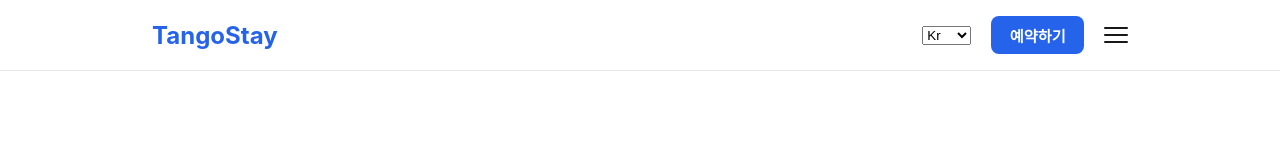
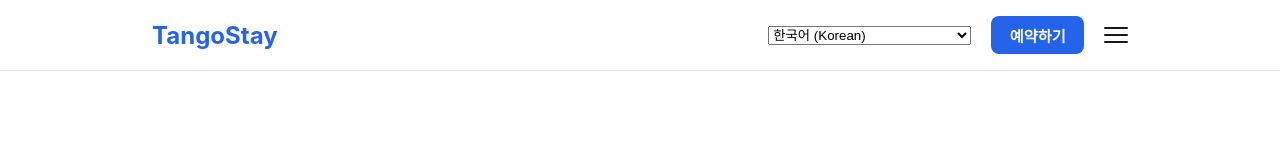
Before and after one commit to stonehong1-ops/tango-stay, a Next.js app: page / in a window 1280 px wide. Shown: the top 144 px of the page. Built offline with nearby package versions, Linux system fonts and the light colour scheme; no server answers; the database is empty.

Commit message:
style: expand language labels in header

```diff
--- a/src/components/layout/Header.tsx
+++ b/src/components/layout/Header.tsx
@@ -29,16 +29,16 @@ export default function Header() {
             }}
             className={styles.langSelect}
           >
-            <option value="ko">Kr</option>
-            <option value="en">En</option>
-            <option value="ja">Jp</option>
-            <option value="zh-CN">简中</option>
-            <option value="zh-TW">繁中</option>
-            <option value="es">Es</option>
-            <option value="vi">Vi</option>
-            <option value="it">It</option>
-            <option value="fr">Fr</option>
-            <option value="tr">Tr</option>
+            <option value="ko">한국어 (Korean)</option>
+            <option value="en">English (English)</option>
+            <option value="ja">日本語 (Japanese)</option>
+            <option value="zh-CN">简体中文 (Simplified Chinese)</option>
+            <option value="zh-TW">繁體中文 (Traditional Chinese)</option>
+            <option value="es">Español (Spanish)</option>
+            <option value="vi">Tiếng Việt (Vietnamese)</option>
+            <option value="it">Italiano (Italian)</option>
+            <option value="fr">Français (French)</option>
+            <option value="tr">Türkçe (Turkish)</option>
           </select>
 
           <a href="#reserve" className={styles.reserveBtn} onClick={closeMenu}>
```
